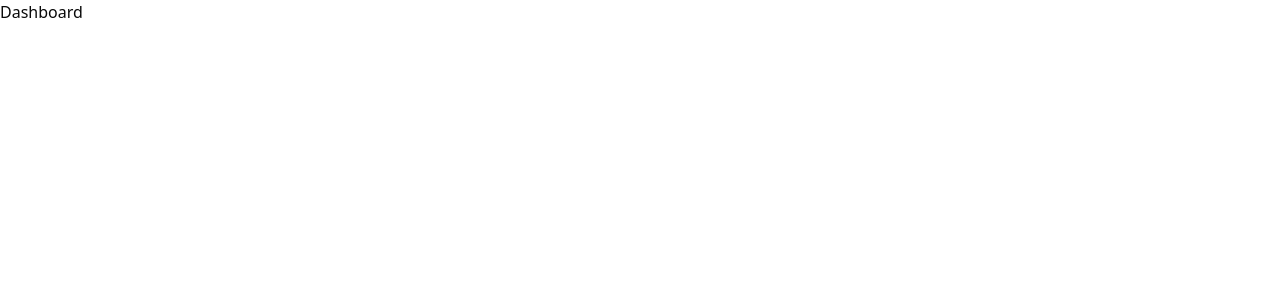
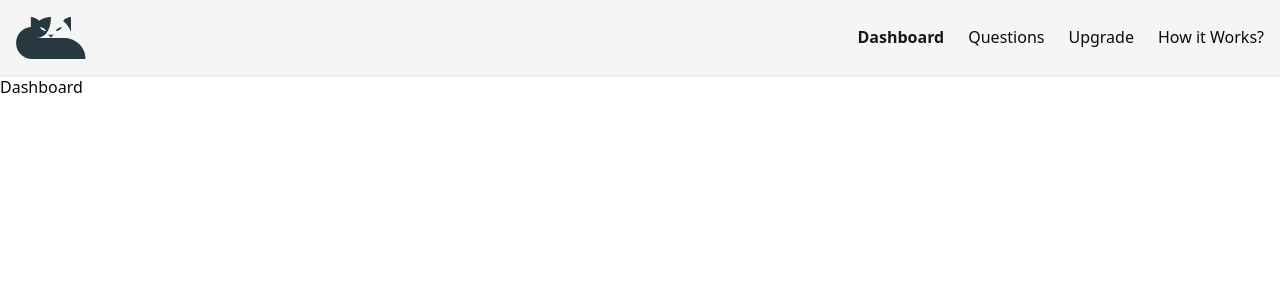
Before and after one commit to Codebrokerrose/AI-Mock-Interviewer, a Next.js app in the folder ai-interview-mocker/: page /dashboard in a window 1280 px wide. Shown: the top 300 px of the page. Built offline with nearby package versions, Linux system fonts and the light colour scheme.

Commit message:
design the header/navigtion of this page also take a logo in .svg form from logoipsum

```diff
--- a/ai-interview-mocker/app/(auth)/sign-up/[[...sign-up]]/page.jsx
+++ b/ai-interview-mocker/app/(auth)/sign-up/[[...sign-up]]/page.jsx
@@ -1,5 +1,22 @@
 import { SignUp } from "@clerk/nextjs";
 
 export default function Page() {
-  return <SignUp />;
+  return (
+<section className="grid h-screen grid-cols-1 bg-gray-50 sm:grid-cols-2 overflow-hidden">
+      {/* Form Section */}
+      <div className="flex h-full items-center justify-center p-6 sm:p-12">
+        <div className="w-full max-w-md">
+
+          <SignUp />
+        </div>
+      </div>
+
+      {/* Image Section */}
+      <img
+        alt="Login illustration"
+        src="https://plus.unsplash.com/premium_photo-1738894549184-c0b84c186e62?q=80&w=870&auto=format&fit=crop&ixlib=rb-4.1.0&ixid=M3wxMjA3fDB8MHxwaG90by1wYWdlfHx8fGVufDB8fHx8fA%3D%3D"
+        className="h-full w-full object-cover"
+      />
+    </section>
+);
 }
--- /dev/null
+++ b/ai-interview-mocker/app/dashboard/_component/Header.jsx
@@ -0,0 +1,57 @@
+"use client";
+import React, { use ,useEffect} from 'react'
+import Image from 'next/image'
+import { UserButton } from '@clerk/nextjs'
+import { usePathname } from 'next/navigation';
+
+
+export default function Header() {
+
+    const path = usePathname();
+
+    useEffect(() => {
+            console.log("Current path:", path);
+    }, []);
+
+  return (
+    <div className="flex p-4 items-center justify-between bg-secondary shadow-sm">
+      <Image src={"/logo.svg"} alt="Logo" width={70} height={50} />
+      <ul className="hidden md:flex gap-6  ">
+        {/* hidden initially when scrren size is small */}
+        <li
+          className={`
+            hover:text-primary  hover:font-bold transition-all cursor-pointer
+            ${path === "/dashboard" ? "text-primary font-bold" : ""}
+            `}
+        >
+          Dashboard
+        </li>
+        <li
+          className={`
+            hover:text-primary  hover:font-bold transition-all cursor-pointer
+            ${path === "/dashboard/questions" ? "text-primary font-bold" : ""}
+            `}
+        >
+          Questions
+        </li>
+        <li
+          className={`
+            hover:text-primary  hover:font-bold transition-all cursor-pointer
+            ${path === "/dashboard/upgrade" ? "text-primary font-bold" : ""}
+            `}
+        >
+          Upgrade
+        </li>
+        <li
+          className={`
+            hover:text-primary  hover:font-bold transition-all cursor-pointer
+            ${path === "/dashboard/how" ? "text-primary font-bold" : ""}
+            `}
+        >
+          How it Works?
+        </li>
+      </ul>
+      <UserButton />
+    </div>
+  );
+}
--- a/ai-interview-mocker/app/dashboard/layout.jsx
+++ b/ai-interview-mocker/app/dashboard/layout.jsx
@@ -1,8 +1,10 @@
 import React from 'react'
+import Header from './_component/Header'
 
 function DashboardLayout({ children }) {
   return (
     <div>
+        <Header/>
       {children}
     </div>
   )
```
Also changed, not shown: ai-interview-mocker/public/logo.svg (added).
